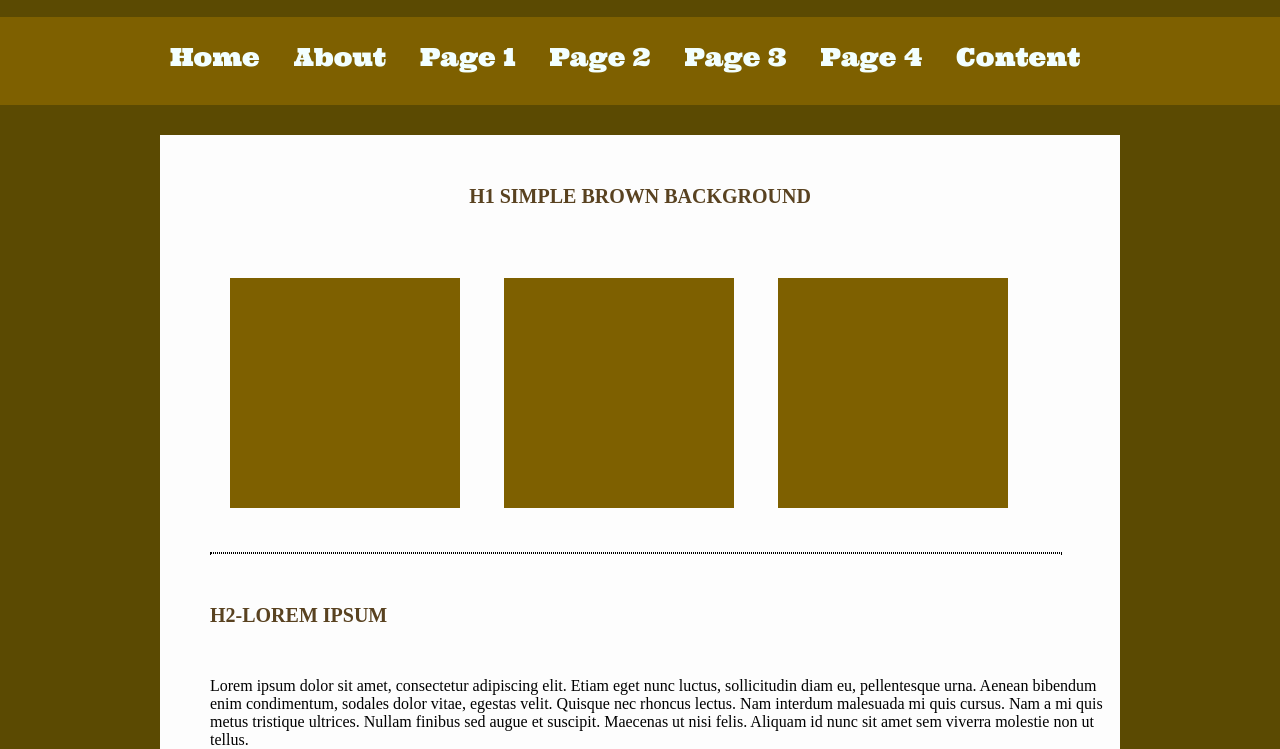
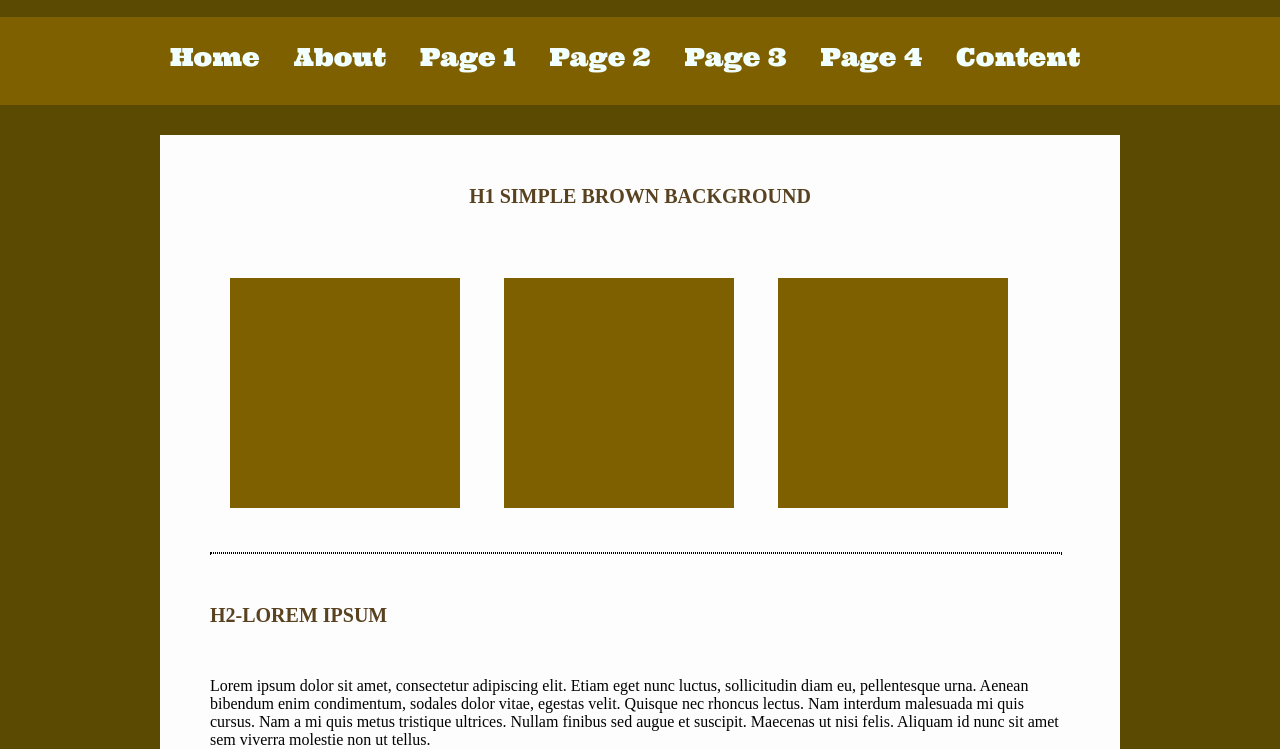
Before and after one commit to VilmantasT/html-maketavimas, a plain HTML site: page pirmas puslapis/index.html in a window 1280 px wide. Shown: the part 109-858 px from the top of the page. Drawn offline with Linux system fonts and the light colour scheme.

Commit message:
Pirmos svetaines maketas

```diff
--- /dev/null
+++ b/antras puslapis/styles/style.css
@@ -0,0 +1,8 @@
+*{
+    margin: 0px;
+    padding: 0px
+}
+
+html{
+    background-color: aqua;
+}
--- a/styles/style.css
+++ b/pirmas puslapis/styles/style.css
@@ -95,6 +95,7 @@ h2{
     color: #594220;
 }
 p{
-    marign-right: 50px;
+    margin-right: 50px;
     margin-left: 50px;
+
 }
```
Also changed, not shown: antras puslapis/index.html (added, +11 -0 lines), pirmas puslapis/index.html (renamed from index.html, +2 -1 lines), pirmas puslapis/dsign/Simple-Templates-Basic-Html-Website-Template-2018-Lesson-Plan-Template.jpg (renamed from dsign/Simple-Templates-Basic-Html-Website-Template-2018-Lesson-Plan-Template.jpg).
